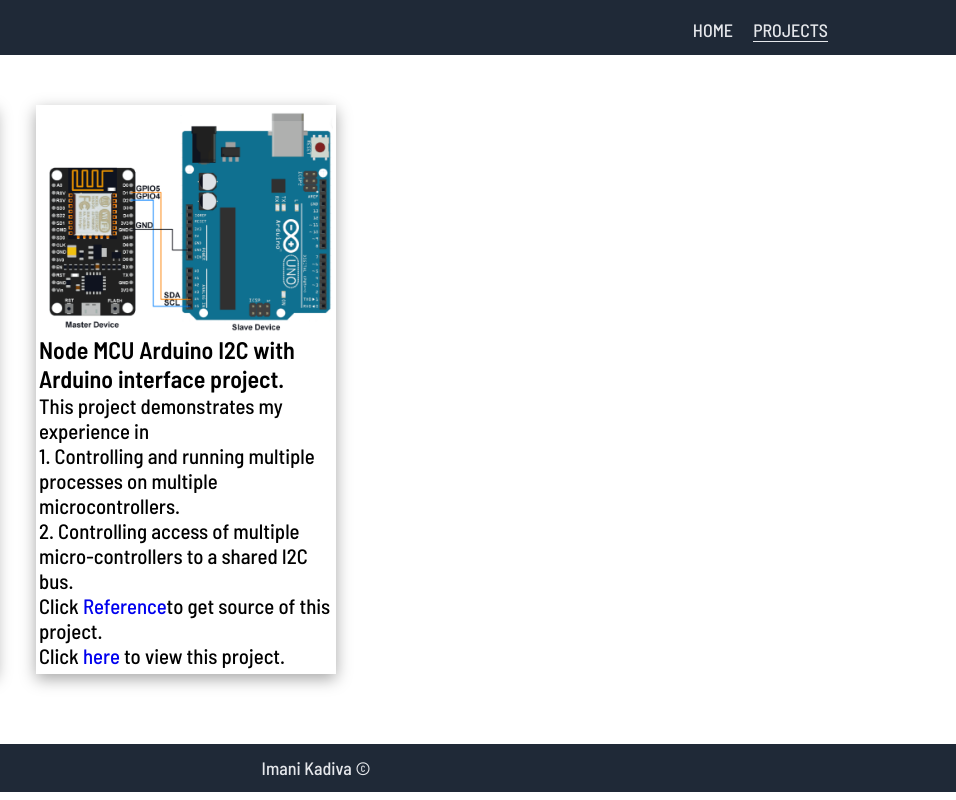
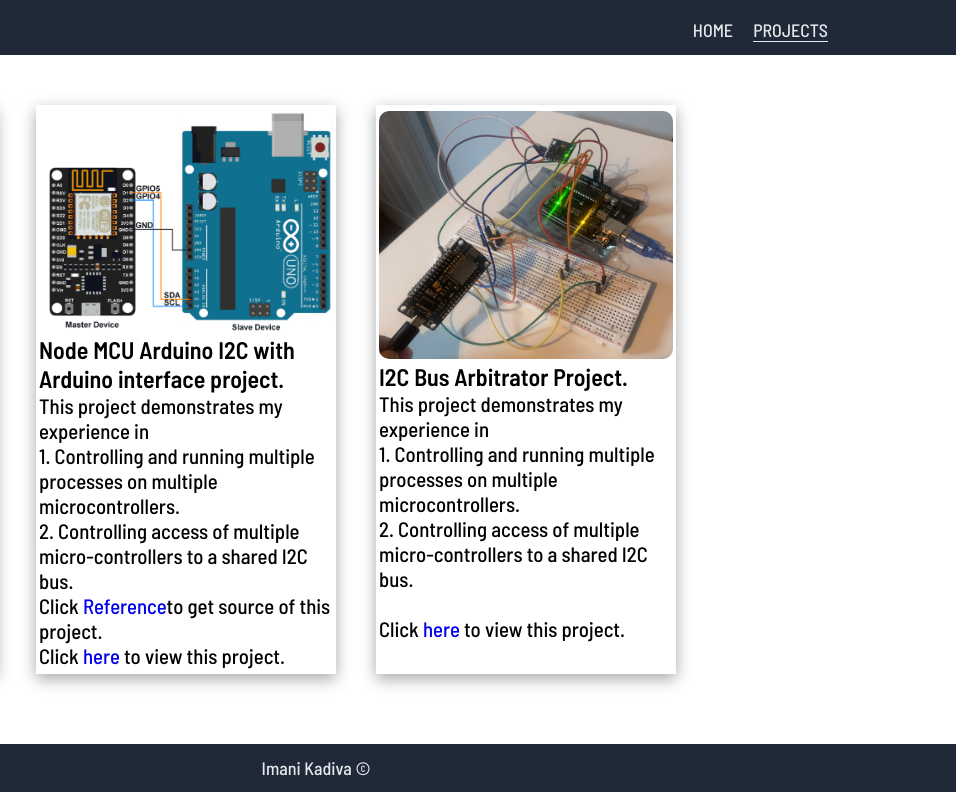
Before and after one commit to ImaniKadiva7/My_Embedded_Systems_Project_Skills_Demonstration_website, a plain HTML site: page projects.html in a window 1280 px wide. Shown: the full height of the page, 324-1280 px from the left. Drawn offline with Linux system fonts and the light colour scheme.

Commit message:
nineth commit

```diff
--- a/projects.html
+++ b/projects.html
@@ -69,6 +69,24 @@
                         </p>
                     </div>
                 </section>
+                <section class="Bus-Arbitrator-nodeMCU-I2C-With-ArduinoIDE-ProjectContainer projectContainer">
+                    <div>
+                        <img
+                            src="./images/bus-arbitrator-system-prototype.jpg"
+                            alt="Displaying the bus arbitrator nodeMCU, Arduino and MPU6050 interface system"
+                        >
+                        <h1>
+                            I2C Bus Arbitrator Project.
+                        </h1>
+                        <p>
+                            This project demonstrates my experience in <br>
+                            1. Controlling and running multiple processes on multiple microcontrollers. <br>
+                            2.  Controlling access of multiple micro-controllers to a shared I2C bus. <br><br>
+                            Click <a href="https://github.com/ImaniKadiva7/I2C-bus-arbitrator-project" target="_blank">here</a>
+                            to view this project.
+                        </p>
+                    </div>
+                </section>
             </div>
         </main>
         <footer>
```
Also changed, not shown: images/bus-arbitrator-system-prototype.jpg (added).
